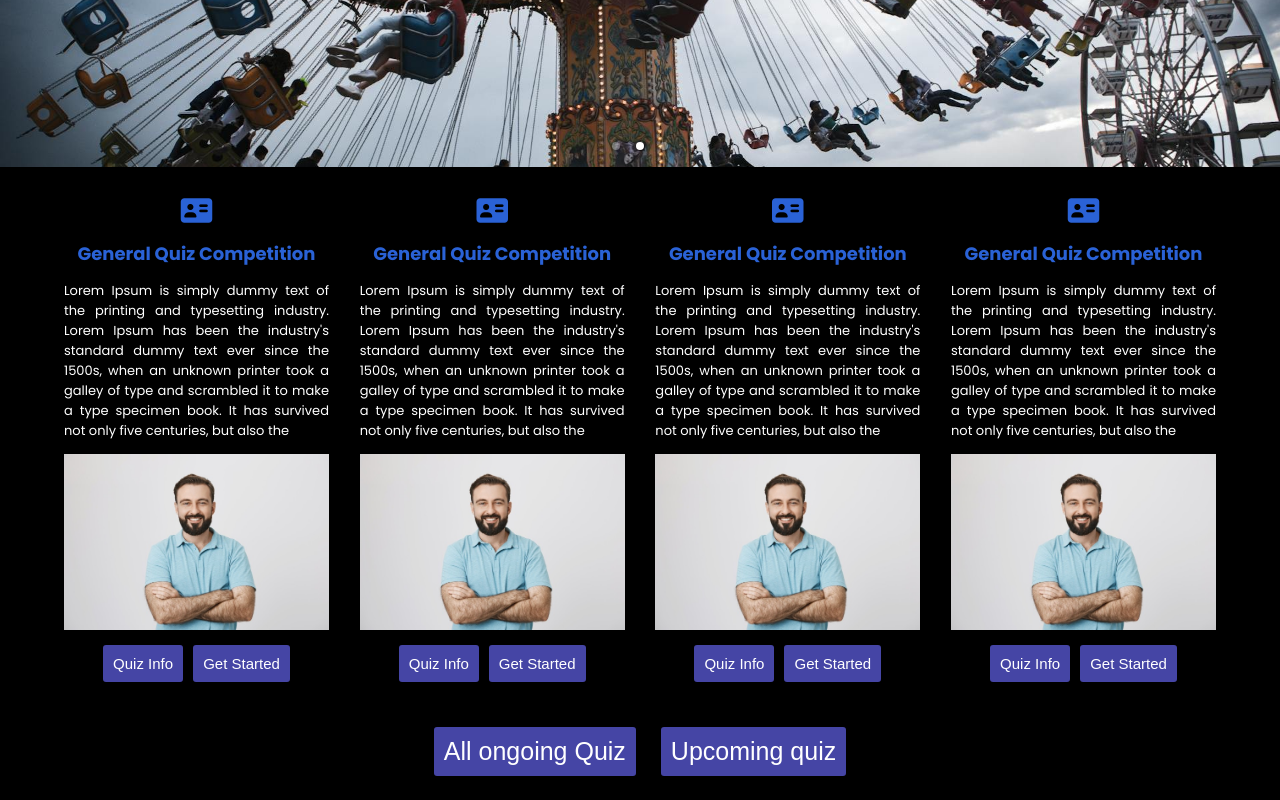
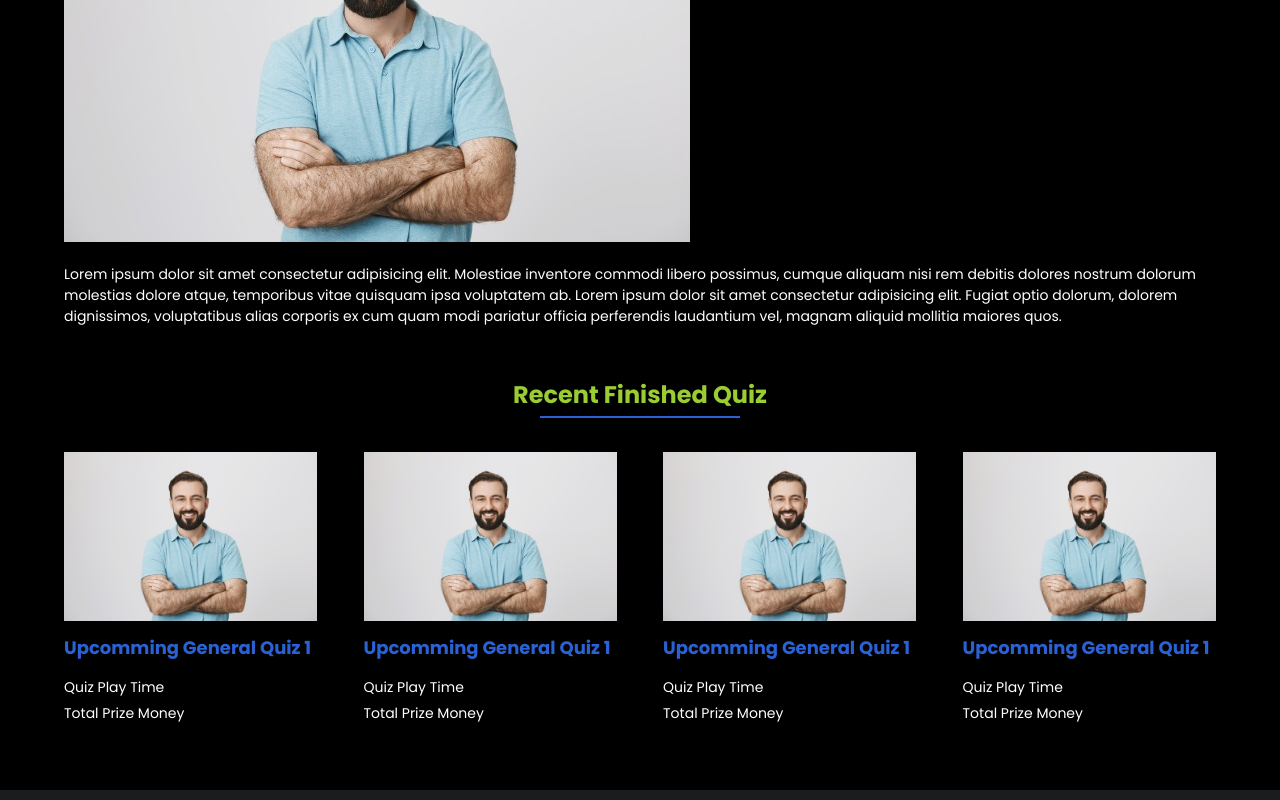
Before and after one commit to ripon-coder/react-learn, a React (Vite) app: page /quiz-list/4 in a window 1280 px wide. Shown: the part 360-1160 px from the top of the page. Built offline with nearby package versions, Linux system fonts and the light colour scheme.

Commit message:
quizlist add

```diff
--- a/package.json
+++ b/package.json
@@ -12,7 +12,8 @@
   "dependencies": {
     "react": "^19.1.0",
     "react-dom": "^19.1.0",
-    "react-responsive-carousel": "^3.2.23"
+    "react-responsive-carousel": "^3.2.23",
+    "react-router-dom": "^7.7.1"
   },
   "devDependencies": {
     "@eslint/js": "^9.30.1",
--- a/src/App.css
+++ b/src/App.css
@@ -1,8 +1,17 @@
+:root{
+    --text-color:#fff;
+    --text-color2:#9ACD32;
+    --primary-color:#2A62D6;
+}
 body {
     margin: 0;
     padding: 0;
     box-sizing: border-box;
     font-family: "Poppins", sans-serif;
+}
+a{
+    text-decoration: none;
+    color: var(--text-color);
 }
 h1,h2{
     margin: 0px;
--- a/src/App.jsx
+++ b/src/App.jsx
@@ -1,16 +1,25 @@
-import React, { useState } from "react";
+import React from "react";
+import { BrowserRouter as Router, Routes, Route } from "react-router-dom";
+
 import Navbar from "./components/navbar/Navbar";
 import Mycarousel from "./components/carousel/Mycarousel";
 import Category from "./components/category/Category";
 import Footer from "./components/footer/Footer";
+import Quizlist from "./components/quiz-list/Quizlist";
+
 function App() {
   return (
-    <>
-        <Navbar />
-        <Mycarousel/>
-        <Category/>
-        <Footer/>
-    </>
+    <Router>
+      <Navbar />
+
+      <Routes>
+        <Route path="/" element={ <><Mycarousel /> <Category /></>}/>
+        <Route path="/quiz-list/:id" element={ <><Quizlist/></>}/>
+        <Route path="*" element={ <><h1>404 Page</h1></>}/>
+      </Routes>
+
+      <Footer />
+    </Router>
   );
 }
 
--- a/src/components/category/Category.jsx
+++ b/src/components/category/Category.jsx
@@ -1,3 +1,4 @@
+import { Link } from "react-router-dom";
 import "./Category.css";
 import manImg from "../../assets/man.jpg";
 export default function Category() {
@@ -18,7 +19,7 @@ export default function Category() {
               </p>
               <img src={manImg} />
               <div className="btnGroup">
-                <button className="btn">Quiz Info</button>
+                <button className="btn"><Link to="/quiz-list/4">Quiz Info</Link></button>
                 <button className="btn">Get Started</button>
               </div>
             </div>
--- a/src/components/navbar/Navbar.jsx
+++ b/src/components/navbar/Navbar.jsx
@@ -1,3 +1,4 @@
+import { Link } from "react-router-dom";
 import "./Navbar.css";
 import logo from "../../assets/logo.png";
 export default function Navbar() {
@@ -10,7 +11,7 @@ export default function Navbar() {
           </div>
           <div>
             <ul>
-              <li>Home</li>
+              <li><Link to="/">Home</Link></li>
               <li>Ongoing Quizzes</li>
               <li>Upcoming Quizzes</li>
               <li>Register</li>
--- /dev/null
+++ b/src/components/quiz-list/Quizlist.css
@@ -0,0 +1,79 @@
+.main-quiz-list {
+    color: #fff;
+    padding-top: 30px;
+    padding-bottom: 30px;
+}
+
+.main-quiz-list h1 {
+    padding-bottom: 30px;
+    color: var(--text-color2);
+}
+
+.main-quiz-list img {
+    height: auto;
+    max-width: 100%;
+}
+
+.main-quiz-list p {
+    margin: 0;
+    padding: 0;
+    margin-top: 15px;
+    font-size: 14px;
+}
+
+.finish-quiz-list {}
+
+.finish-quiz-list>h2 {
+    color: var(--text-color2);
+    padding-top: 20px;
+    text-align: center;
+    padding-bottom: 20px;
+    display: block;
+    position: relative;
+}
+
+.finish-quiz-list>h2::after {
+    position: absolute;
+    content: "";
+    width: 200px;
+    height: 2px;
+    background-color: var(--primary-color);
+    display: block;
+    left: 50%;
+    transform: translateX(-50%);
+    margin-top: 4px;
+}
+
+.main-each-finish-quiz {
+    margin-top: 20px;
+    color: var(--text-color);
+    display: flex;
+    justify-content: space-between;
+    padding-bottom: 50px;
+}
+
+.each-finish-quiz {
+    flex-basis: 22%;
+}
+
+.each-finish-quiz h2 {
+    font-size: 18px;
+    margin-top: 6px;
+    color: var(--primary-color);
+
+}
+
+.each-finish-quiz img {
+    width: 100%;
+}
+
+.each-finish-quiz ul {
+    padding: 0;
+
+}
+
+.each-finish-quiz ul li {
+    list-style: none;
+    margin-top: 5px;
+    font-size: 14px;
+}
--- /dev/null
+++ b/src/components/quiz-list/Quizlist.jsx
@@ -0,0 +1,63 @@
+import "./Quizlist.css";
+import manImg from "../../assets/man.jpg";
+export default function Quizlist() {
+  return (
+    <>
+      <div className="dark">
+        <div className="container">
+          <div className="main-quiz-list">
+            <h1>General Quiz Competiotion</h1>
+            <img src={manImg} />
+            <p>
+              Lorem ipsum dolor sit amet consectetur adipisicing elit. Molestiae
+              inventore commodi libero possimus, cumque aliquam nisi rem debitis
+              dolores nostrum dolorum molestias dolore atque, temporibus vitae
+              quisquam ipsa voluptatem ab. Lorem ipsum dolor sit amet
+              consectetur adipisicing elit. Fugiat optio dolorum, dolorem
+              dignissimos, voluptatibus alias corporis ex cum quam modi pariatur
+              officia perferendis laudantium vel, magnam aliquid mollitia
+              maiores quos.
+            </p>
+          </div>
+          <div className="finish-quiz-list">
+            <h2>Recent Finished Quiz</h2>
+            <div className="main-each-finish-quiz">
+              <div className="each-finish-quiz">
+                <img src={manImg} />
+                <h2>Upcomming General Quiz 1</h2>
+                <ul>
+                  <li>Quiz Play Time</li>
+                  <li>Total Prize Money</li>
+                </ul>
+              </div>
+              <div className="each-finish-quiz">
+                <img src={manImg} />
+                <h2>Upcomming General Quiz 1</h2>
+                <ul>
+                  <li>Quiz Play Time</li>
+                  <li>Total Prize Money</li>
+                </ul>
+              </div>
+              <div className="each-finish-quiz">
+                <img src={manImg} />
+                <h2>Upcomming General Quiz 1</h2>
+                <ul>
+                  <li>Quiz Play Time</li>
+                  <li>Total Prize Money</li>
+                </ul>
+              </div>
+              <div className="each-finish-quiz">
+                <img src={manImg} />
+                <h2>Upcomming General Quiz 1</h2>
+                <ul>
+                  <li>Quiz Play Time</li>
+                  <li>Total Prize Money</li>
+                </ul>
+              </div>
+            </div>
+          </div>
+        </div>
+      </div>
+    </>
+  );
+}
```
Also changed, not shown: 1 other file (tests, documents, lock files or other folders).
